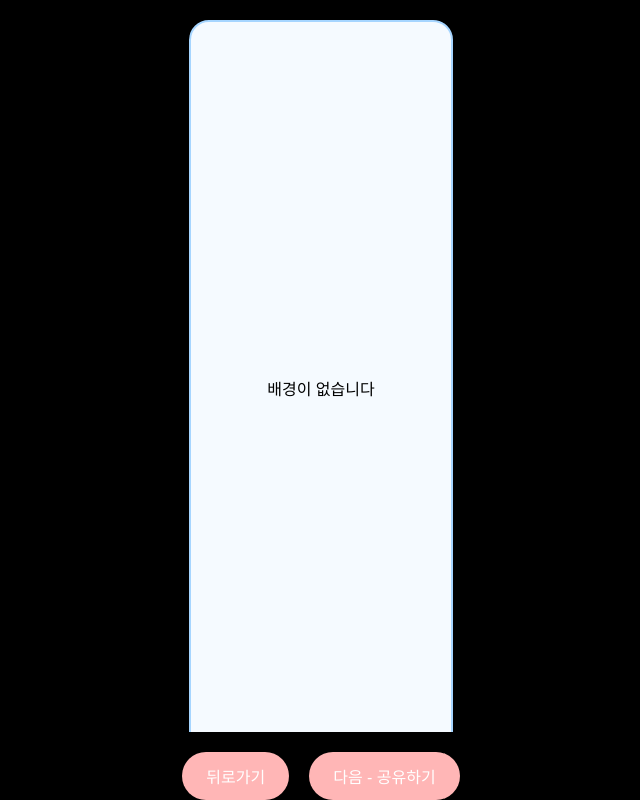
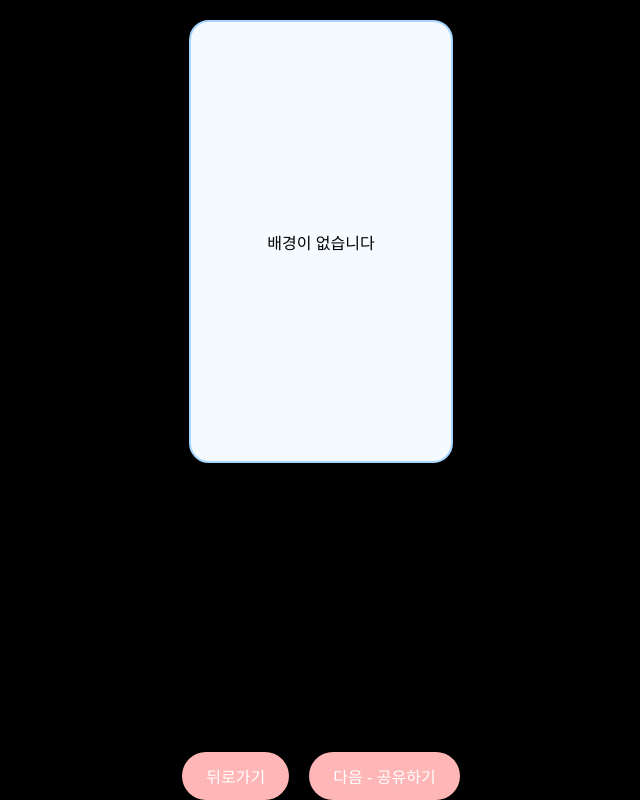
Before and after one commit to xeon-243859/ppongtok-app, a React (Vite) app: page /preview in a window 1280 px wide. Shown: the whole page, without its empty margins (319-959 px from the left). Built offline with nearby package versions, Linux system fonts and the light colour scheme.

Commit message:
🧩 PreviewPage mediaType 로직 개선 + 이미지 배경 출력 + moving-box 사이즈 안정화

```diff
--- a/src/pages/PreviewPage.css
+++ b/src/pages/PreviewPage.css
@@ -18,8 +18,8 @@
 }
 
 .moving-box {
-  width: 80%;
-  height: 100%;
+  width: 50%;
+  height: 60%;
   position: relative;         /* ✅ 자식 요소 기준 설정 */
 }
 
```
